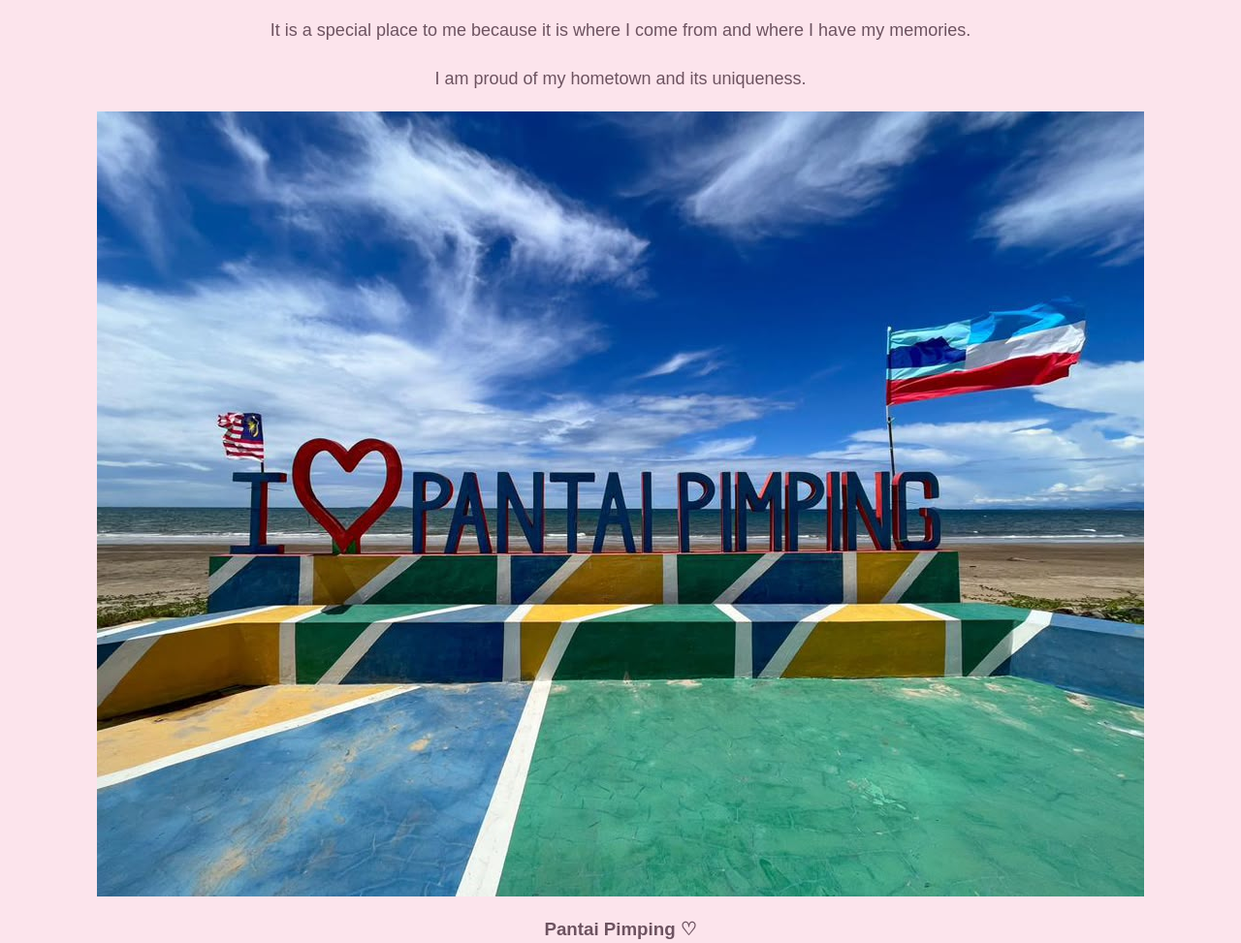
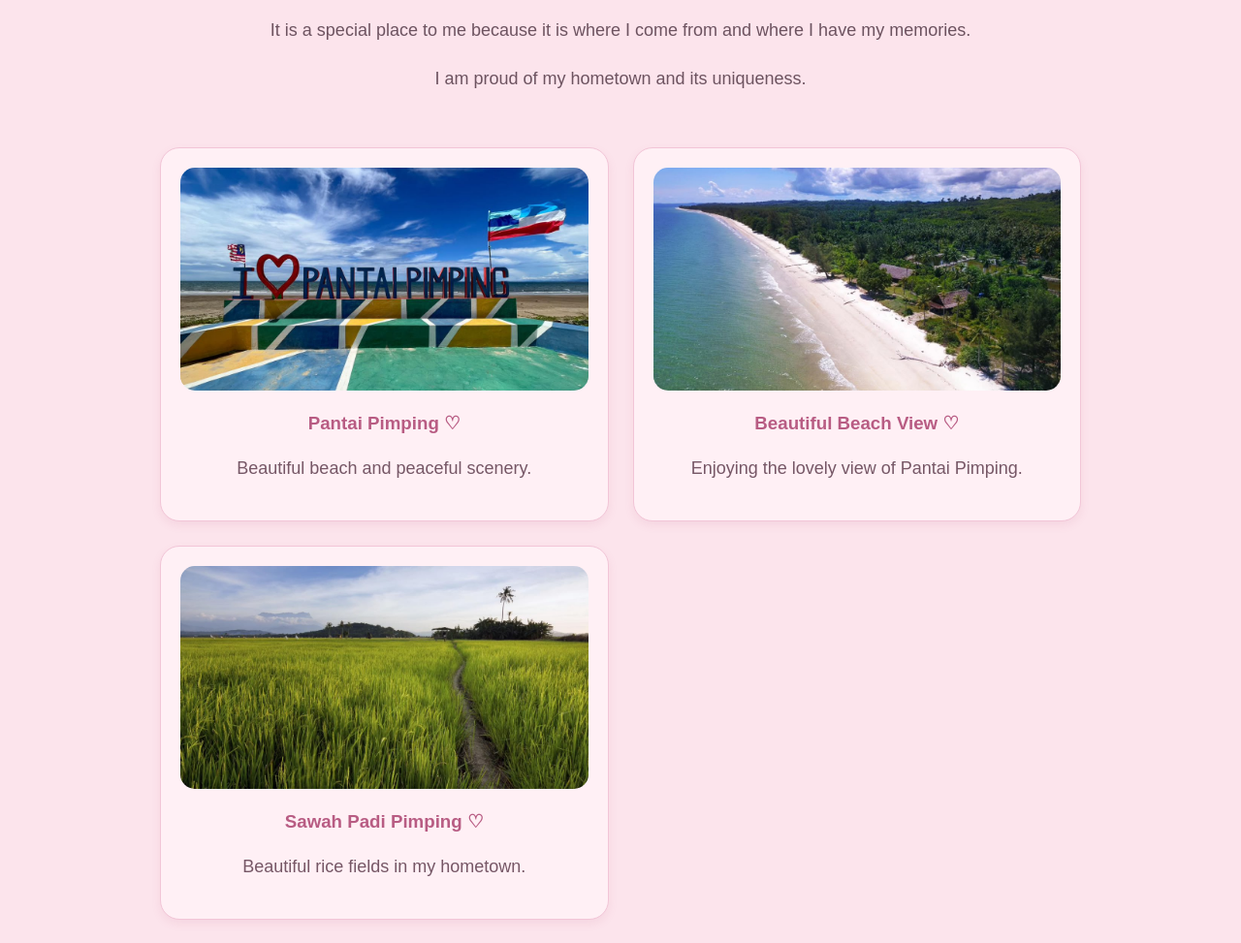
Before and after one commit to ameerahasya/my-personal-website, a plain HTML site: page hometown.html in a window 1280 px wide. Shown: the part 625-1598 px from the top of the page at 97% size. Drawn offline with Linux system fonts and the light colour scheme.

Commit message:
style.css

```diff
--- a/style.css
+++ b/style.css
@@ -87,8 +87,47 @@ nav a:hover {
 .profile-img {
     width: 230px;
     height: auto;
-    object-fit: contain;
     display: block;
     margin: 20px auto;
     border-radius: 15px;
 }
+
+/* HOMETOWN GALLERY */
+
+.hometown-gallery {
+    display: grid;
+    grid-template-columns: repeat(2, 1fr);
+    gap: 25px;
+    max-width: 950px;
+    margin: 40px auto;
+    padding: 15px;
+}
+
+.gallery-card {
+    background: #fff0f5;
+    border: 1px solid #f2c5d7;
+    border-radius: 20px;
+    padding: 20px;
+    box-shadow: 0 4px 10px rgba(184, 92, 131, 0.1);
+}
+
+.gallery-card img {
+    width: 100%;
+    height: 230px;
+    object-fit: cover;
+    border-radius: 15px;
+}
+
+.gallery-card h3 {
+    color: #b85c83;
+}
+
+.gallery-card p {
+    color: #765766;
+}
+
+@media (max-width: 600px) {
+    .hometown-gallery {
+        grid-template-columns: 1fr;
+    }
+}
```
